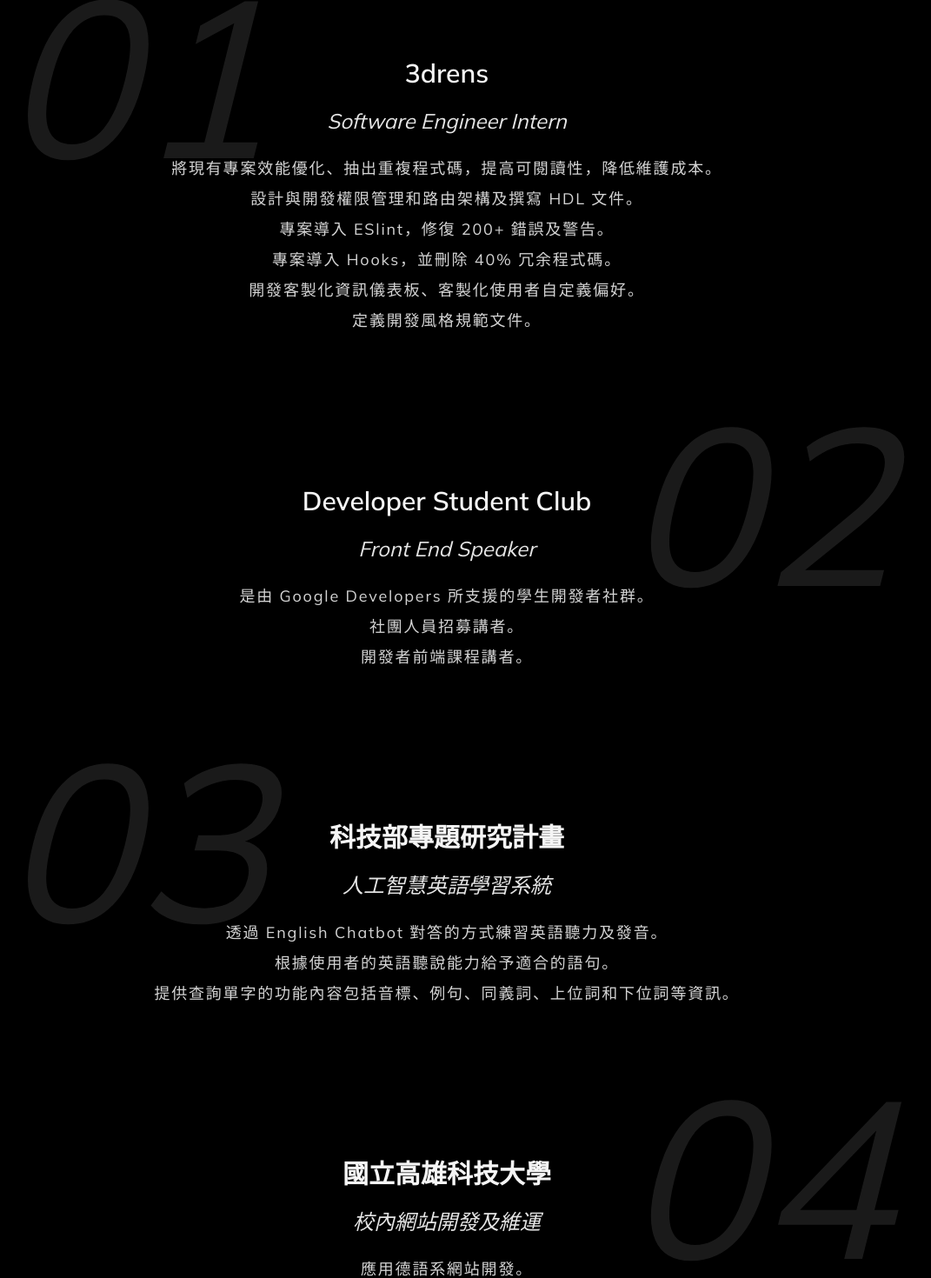
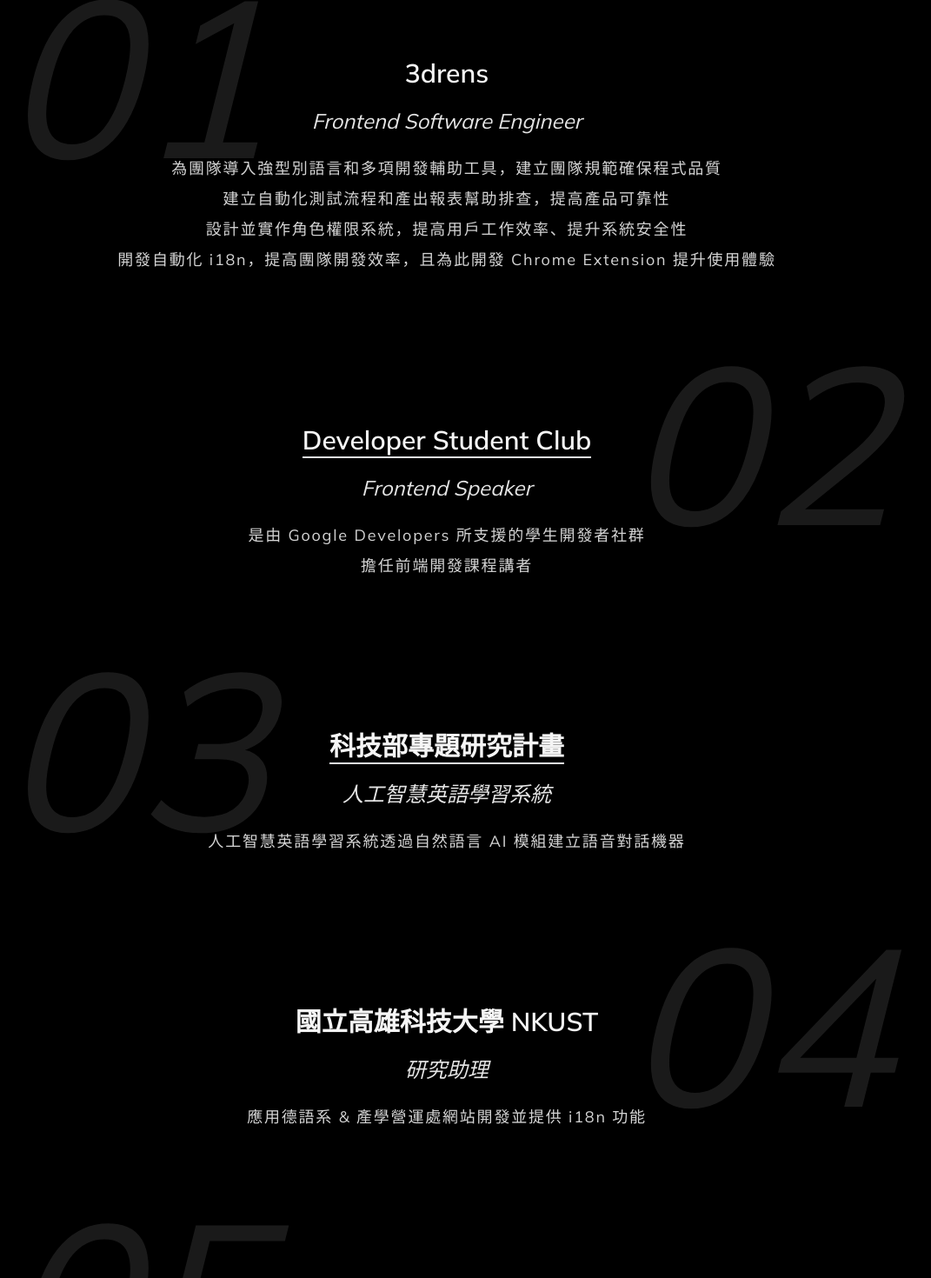
Before and after one commit to minhonglolz/minhonglolz.github.io, a Next.js app: page / in a window 1280 px wide. Shown: the part 1746-3216 px from the top of the page at 87% size, without its empty margins (126-1197 px from the left). Built offline with nearby package versions, Linux system fonts and the light colour scheme.

Commit message:
feat: change experiences description and add link

```diff
--- a/components/ExperienceContent.tsx
+++ b/components/ExperienceContent.tsx
@@ -1,47 +1,44 @@
 import { ImageProps } from 'next/image'
+import Link from 'next/link'
 import { ReactNode } from 'react'
 
 export const experiences = [
   {
     title: '3drens',
-    subTitle: 'Software Engineer Intern',
+    subTitle: 'Frontend Software Engineer',
     date: '2021/07 - Present',
     contents: [
-      '將現有專案效能優化、抽出重複程式碼，提高可閱讀性，降低維護成本。',
-      '設計與開發權限管理和路由架構及撰寫 HDL 文件。',
-      '專案導入 ESlint，修復 200+ 錯誤及警告。',
-      '專案導入 Hooks，並刪除 40% 冗余程式碼。',
-      '開發客製化資訊儀表板、客製化使用者自定義偏好。',
-      '定義開發風格規範文件。',
+      '為團隊導入強型別語言和多項開發輔助工具，建立團隊規範確保程式品質',
+      '建立自動化測試流程和產出報表幫助排查，提高產品可靠性',
+      '設計並實作角色權限系統，提高用戶工作效率、提升系統安全性',
+      '開發自動化 i18n，提高團隊開發效率，且為此開發 Chrome Extension 提升使用體驗',
     ],
   },
   {
     title: 'Developer Student Club',
     date: '2020/08',
-    subTitle: 'Front End Speaker',
+    subTitle: 'Frontend Speaker',
+    link: 'https://developers.google.com/community/gdsc?hl=zh-tw',
     contents: [
-      '是由 Google Developers 所支援的學生開發者社群。',
-      '社團人員招募講者。',
-      '開發者前端課程講者。',
+      '是由 Google Developers 所支援的學生開發者社群',
+      '擔任前端開發課程講者',
     ],
   },
   {
     title: '科技部專題研究計畫',
     subTitle: '人工智慧英語學習系統',
     date: '2020/06',
+    link: 'https://minhonglolz.github.io/EC_FrontEnd/#/',
     contents: [
-      '透過 English Chatbot 對答的方式練習英語聽力及發音。',
-      '根據使用者的英語聽說能力給予適合的語句。',
-      '提供查詢單字的功能內容包括音標、例句、同義詞、上位詞和下位詞等資訊。',
+      '人工智慧英語學習系統透過自然語言 AI 模組建立語音對話機器',
     ],
   },
   {
-    title: '國立高雄科技大學',
-    subTitle: '校內網站開發及維運',
+    title: '國立高雄科技大學 NKUST',
+    subTitle: '研究助理',
     date: '2020/03',
     contents: [
-      '應用德語系網站開發。',
-      '產學營運處網站開發。',
+      '應用德語系 & 產學營運處網站開發並提供 i18n 功能',
     ],
   },
   {
@@ -49,9 +46,8 @@ export const experiences = [
     subTitle: '技職盃全國大賽',
     date: '2021/05',
     contents: [
-      '分區賽優勝。',
-      '蓄勢待發衝擊全國賽。',
-      '結果被疫情衝擊ＱＱ。',
+      '分區賽優勝',
+      '因疫情取消全國賽止步',
     ],
   },
   {
@@ -59,8 +55,8 @@ export const experiences = [
     subTitle: '程式競賽 金手獎',
     date: '2018',
     contents: [
-      '在高中時期被選為代表學校的選手從而開始了寫 Code 生涯。',
-      '也因為這次的機會讓我奠定了我對程式設計的基礎及熱忱。',
+      '在高中時期被選為代表學校的選手從而開始了寫 Code 生涯',
+      '也因為這次的機會讓我奠定了我對程式設計的基礎及熱忱',
     ],
   },
 ]
@@ -74,15 +70,21 @@ type Props = {
   imageAlt?: string,
   even?: boolean,
   index: number,
+  link?: string,
 }
 
-export default function ExperienceContent ({ title, subTitle, children, even, index }: Props) {
+export default function ExperienceContent ({ title, subTitle, children, even, index, link }: Props) {
   return (
     <div className="w-full flex sm:text-center justify-center">
       <div className={'w-full sm:w-auto lg:min-w-[1024px] md:min-w-[800px] relative px-5 pt-[5rem] pb-[5rem]'}>
-        <div className={`absolute hidden md:block  md:text-[12rem] lg:text-[16rem] italic text-white opacity-10 ${even ? '-right-0' : '-left-0 '} top-28 -translate-y-1/2`}>{index > 9 || '0'}{index + 1}</div>
+        <div className={`select-none absolute hidden md:block  md:text-[12rem] lg:text-[16rem] italic text-white opacity-10 ${even ? '-right-0' : '-left-0 '} top-28 -translate-y-1/2`}>{index > 9 || '0'}{index + 1}</div>
         <div className="self-center">
-          <h2 className="text-neutral-100 text-3xl font-bold leading-[60px]">{title}</h2>
+          {link
+            ? <Link href={link} passHref>
+              <a target="_blank" className="border-b-2 text-neutral-100 text-3xl font-bold leading-[60px]">{title}</a>
+            </Link>
+            : <div className="text-neutral-100 text-3xl font-bold leading-[60px]">{title}</div>
+          }
           <div>
             {subTitle && <h3 className="text-neutral-200 text-2xl italic self-end leading-[50px]">{subTitle}</h3>}
             <div className="text-neutral-300 sm:text-center text-lg tracking-widest leading-[35px] mt-3">
--- a/components/Menu.tsx
+++ b/components/Menu.tsx
@@ -32,7 +32,7 @@ export default function MenuButton ({ open, toggle }: MenuButtonProps) {
 };
 
 const encourages = [
-  'Be a code cleaner.',
+  'Self-improvement.',
   'Help yourself.',
   'Help others.',
 ]
@@ -68,8 +68,9 @@ export function Menu () {
   return (
     <div className="">
       <MenuButton open={open} toggle={toggle}/>
-      <div className={`${open ? 'opacity-100' : 'opacity-0 pointer-events-none'}
-      transition-opacity duration-500 z-40 fixed bg-[#ff641e] h-[100vh] w-full
+      <div
+        className={`${open ? 'opacity-100' : 'opacity-0 pointer-events-none'}
+      transition-opacity duration-500 z-40 fixed bg-[#ed6424] h-[100vh] w-full
       flex flex-col justify-center items-center px-11 overflow-auto`}
       >
         <div className="flex-1 max-w-[1024px] w-full md:flex text-white text-start">
@@ -80,7 +81,8 @@ export function Menu () {
             {Object.values(navbarLinks).map(({ title, id }, index) =>
               <Link
                 className="cursor-pointer mb-1 hover:translate-x-2 transition-transform"
-                key={index} onClick={handleClickLink}
+                key={index}
+                onClick={handleClickLink}
                 to={id}
                 spy={true}
                 duration={500}
--- a/components/Title.tsx
+++ b/components/Title.tsx
@@ -25,7 +25,7 @@ export default function Title ({ value }: Props) {
 
   return (
     <div className={`${showText ? 'opacity-100' : 'opacity-0'} transition-opacity text-center pt-20 flex sm:justify-center items-center ease-linear`}>
-      <span className="text-4xl px-5 font-bold after:content-['>'] after:ml-3  before:content-['<'] before:mr-3">{value}</span>
+      <span className="select-none text-4xl px-5 font-bold after:content-['>'] after:ml-3  before:content-['<'] before:mr-3">{value}</span>
     </div>
   )
 };
--- a/pages/index.tsx
+++ b/pages/index.tsx
@@ -40,13 +40,15 @@ const Home: NextPage = () => {
           <div className={`px-5 ${windowHeight * 0.6 < offset ? 'opacity-100' : 'opacity-0'} transition-opacity ease-linear`}>
             <div className="text-xl mt-14 sm:text-center leading-[50px]">
               <p>前端工程師</p>
-              <p>在校就學時一年開發經驗</p>
-              <p>實習時一年及四個以上大型專案合作開發經驗</p>
-              <p>擅長使用 React</p>
+              <p>擅長使用 React 和 Vue</p>
+              <p>熱衷於撰寫高品質的程式碼</p>
+              <p>有為團隊提供自動化測試及優化網站效能經驗</p>
+              <p>並關注前端技術的最新發展和趨勢</p>
               <p>不斷追逐著 Clean Code</p>
             </div>
             <div className="text-neutral-200 mt-14 sm:text-center text-xl font-black ">
-              <div className="mb-3">&ldquo; TypeScript / React / React Native / Redux / Next &rdquo; <br/></div>
+              <div className="mb-3 text-2xl">技能</div>
+              <div className="mb-3">&ldquo; TypeScript / React / React Native / Next.js / Vue &rdquo; <br/></div>
               <div> &ldquo; styled-component / Tailwind CSS / Material UI &rdquo;</div>
             </div>
           </div>
@@ -56,12 +58,13 @@ const Home: NextPage = () => {
           <Title value="Experience"/>
           {experiences.map((item, index) => (
             <ExperienceContent
-              key={index}
+              key={item.title}
               title={item.title}
               subTitle={item.subTitle}
               date={item.date}
               even={Boolean(index % 2)}
               index={index}
+              link={item.link}
             >
               <span className="list-disc tracking-widest">
                 {item.contents.map((content, index) =>
```
